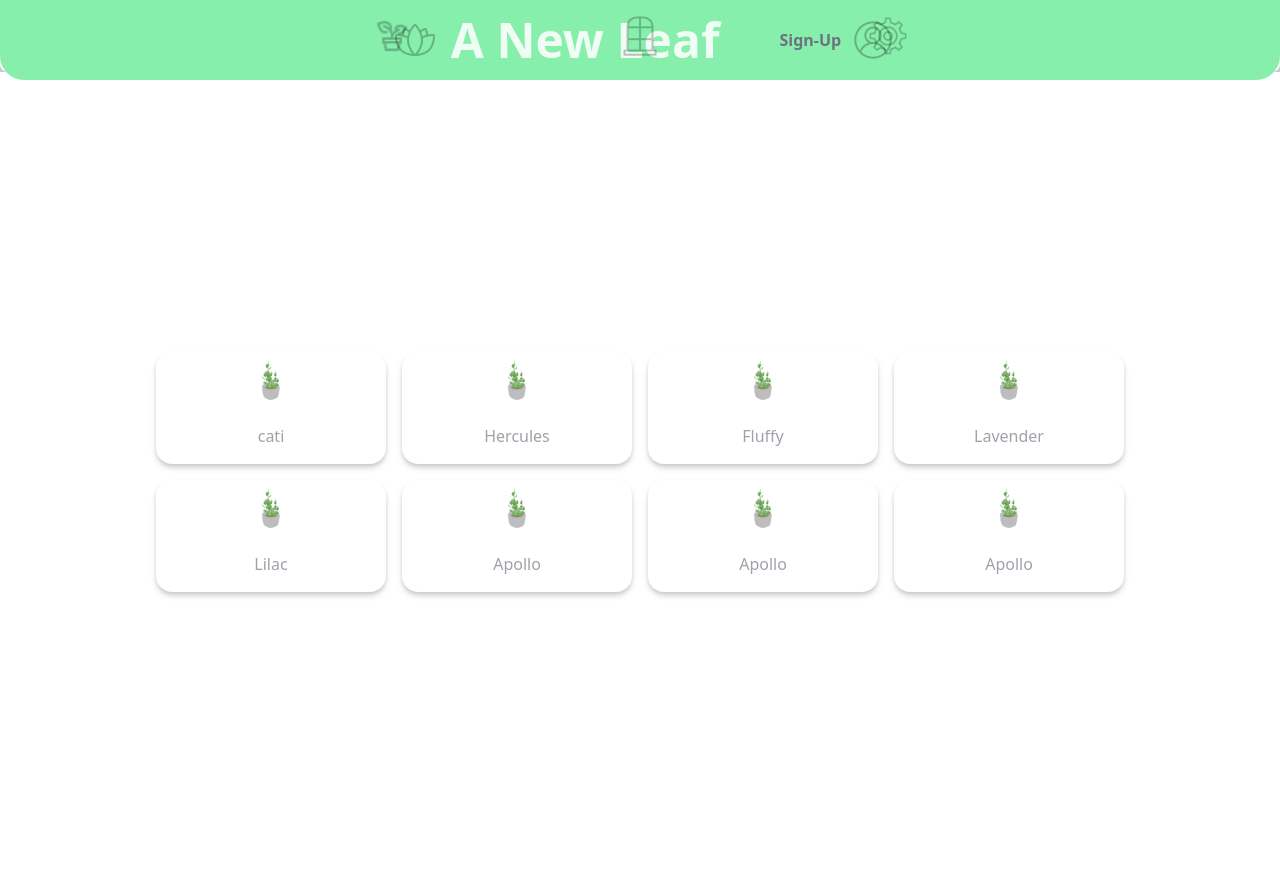
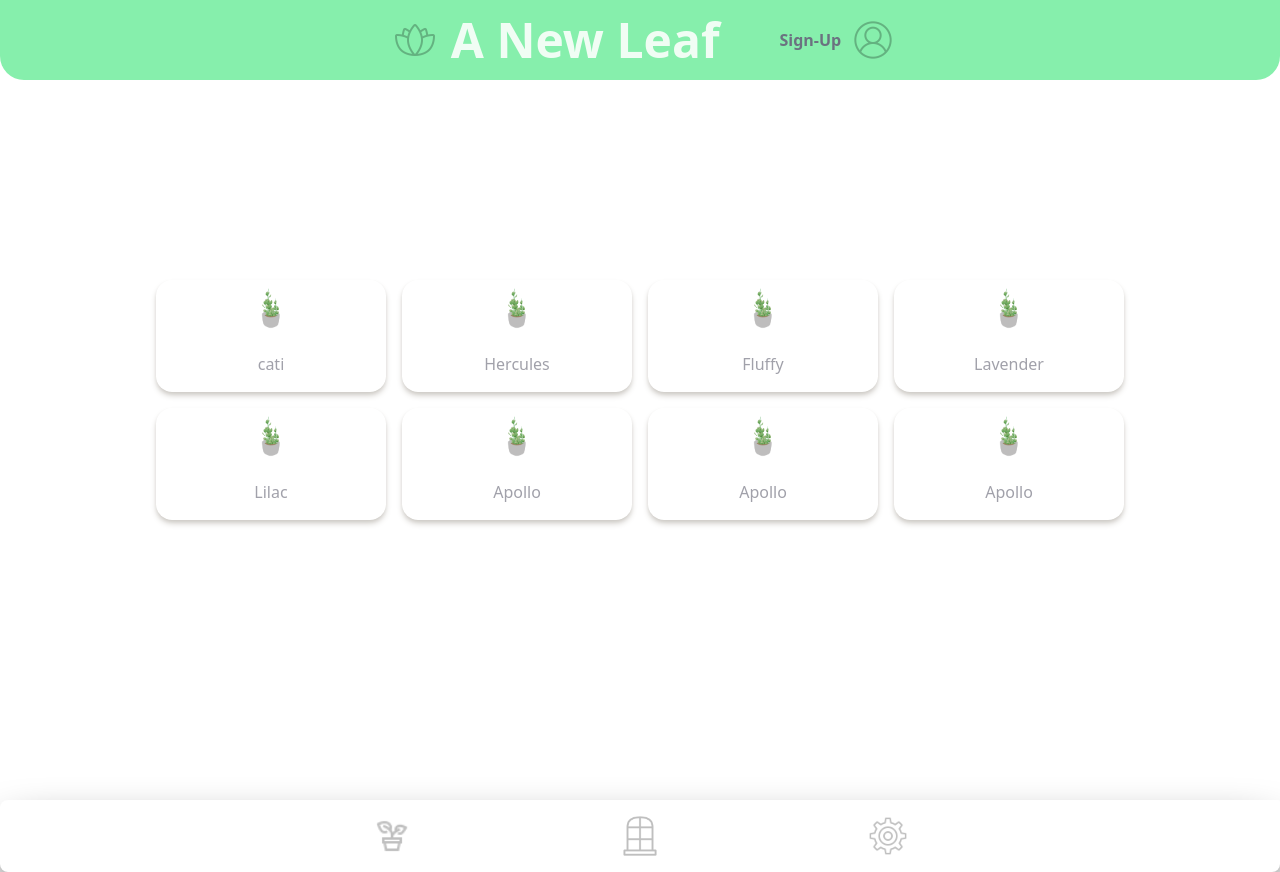
Before and after one commit to MustyBraid/a-new-leaf-application, a React (Create React App) app: page / in a window 1280 px wide. Built offline with nearby package versions, Linux system fonts and the light colour scheme.

Commit message:
put the footer on the foot

```diff
--- a/src/App.js
+++ b/src/App.js
@@ -11,13 +11,13 @@ function App() {
   return (
     <div>
       <Navbar />
-      <Footer />
       <Routes>
         <Route path="/" element={<Main />} />
         <Route path="/editplant" element={<Editor />} />
         <Route path="/signup" element={<Signup />} />
         <Route path="*" element={<PageNotFound />} />
       </Routes>
+      <Footer />
     </div>
   );
 }
```
